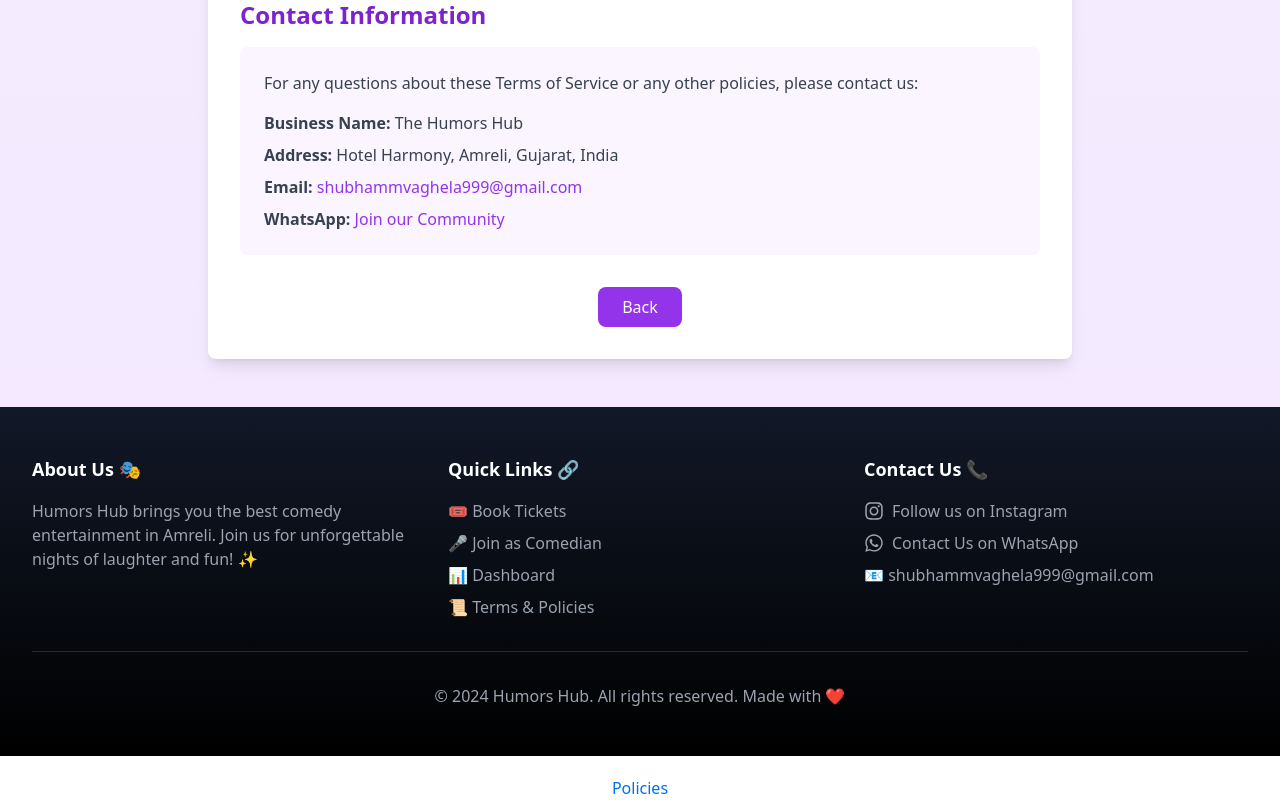
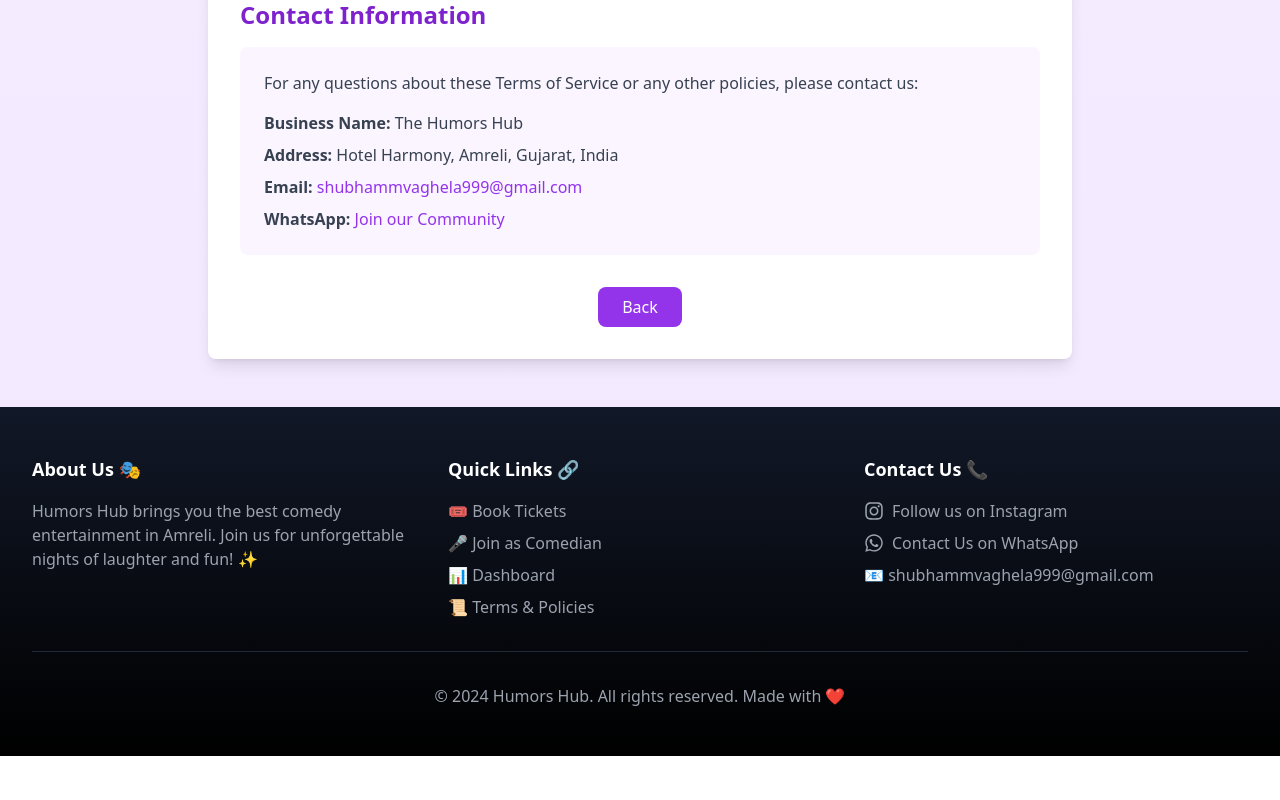
Before and after one commit to shubhhhwarrior/shubh-shows, a Next.js app: page /policies in a window 1280 px wide. Shown: the part 2569-3369 px from the top of the page. After the commit the page ends 3325 px from the top, so only its background shows below. Built offline with nearby package versions, Linux system fonts and the light colour scheme; no server answers.

Commit message:
Update _app.tsx

```diff
--- a/pages/_app.tsx
+++ b/pages/_app.tsx
@@ -1,11 +1,11 @@
 /**
  * @copyright (c) 2024 - Present
+ * @author github.com/KunalG932
  * @license MIT
  */
 
 import { SessionProvider } from 'next-auth/react';
 import { ToastContainer } from 'react-toastify';
-import { Analytics } from '@vercel/analytics/react'; // Import Vercel Analytics
 import ErrorBoundary from '@/components/ErrorBoundary';
 import type { AppProps } from 'next/app';
 import 'react-toastify/dist/ReactToastify.css';
@@ -16,7 +16,6 @@ export default function App({ Component, pageProps: { session, ...pageProps } }:
     <ErrorBoundary>
       <SessionProvider session={session}>
         <Component {...pageProps} />
-        <Analytics /> {/* Add Vercel Analytics */}
         <ToastContainer
           position="top-right"
           autoClose={5000}
@@ -29,12 +28,6 @@ export default function App({ Component, pageProps: { session, ...pageProps } }:
           pauseOnHover
           theme="light"
         />
-        {/* Add Policies Page Link */}
-        <footer style={{ textAlign: 'center', marginTop: '20px' }}>
-          <a href="/policies" style={{ textDecoration: 'none', color: '#0070f3' }}>
-            Policies
-          </a>
-        </footer>
       </SessionProvider>
     </ErrorBoundary>
   );
```
